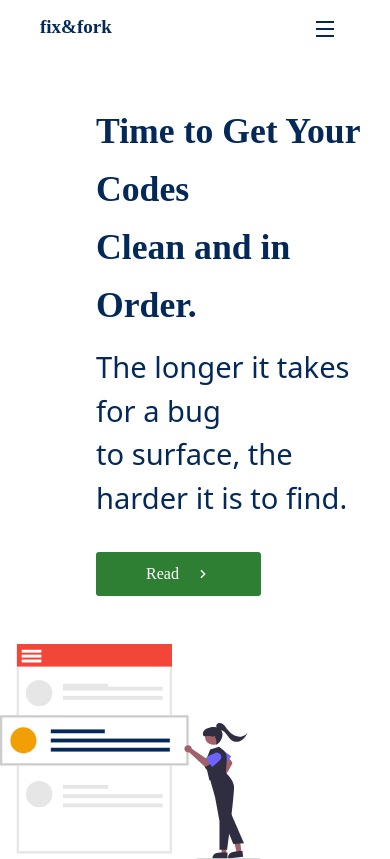
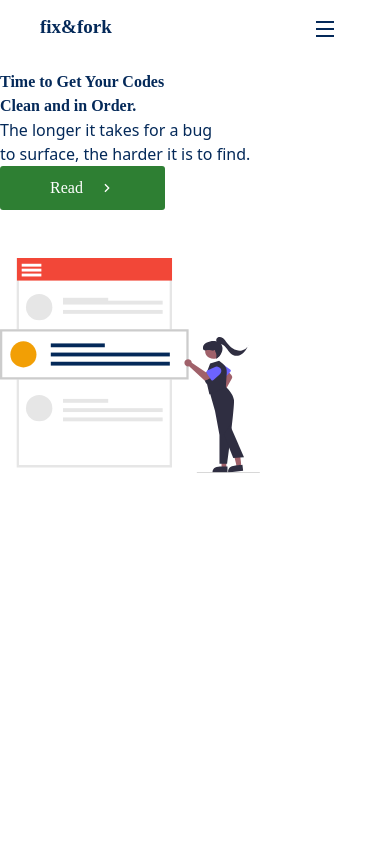
Before and after one commit to ntwari-egide/fix-fork-blogger, an Angular app: page / in a window 390 px wide. Built offline with nearby package versions, Linux system fonts and the light colour scheme.

Commit message:
added good responsive design to welcome page

```diff
--- a/src/app/welcome-page/welcome-page.component.css
+++ b/src/app/welcome-page/welcome-page.component.css
@@ -1,23 +1,17 @@
 .welcome-main-header{
     font-family: 'Manrope';
-    font-size: 223%;
     color: #042959;
-    margin-top: 11%;
-    line-height: 58px;
 }
 
 .welcome-desc-header{
-    font-size: 182%;
     font-weight: lighter;
     color: #042959;
-    margin-top: 4%;
 }
 
 .welcome-read-button{
     background: #2E7F33;
     color: white;
     padding: 10px 50px;
-    margin-top: 31px;
     border-radius: 3px;
     font-family: 'Manrope';
 }
--- a/src/app/welcome-page/welcome-page.component.html
+++ b/src/app/welcome-page/welcome-page.component.html
@@ -1,10 +1,10 @@
 <div>
     <home-navbar></home-navbar>
     <div class="grid md:grid-cols-2 lg:grid-cols-2 xl:grid-cols-2 2xl:grid-cols-2 sm:grid-cols-1">
-        <div class="pl-24">
-            <h1 class="welcome-main-header font-bold text-2xl">Time to Get Your Codes <br/>Clean and in Order.</h1>
-            <h3 class="welcome-desc-header">The longer it takes for a bug <br />to surface, the harder it is to find.</h3>
-            <button class="flex items-center welcome-read-button"><span>Read</span> <svg class="ml-4" xmlns="http://www.w3.org/2000/svg" viewBox="0 0 24 24" width="16" height="16"><path fill="none" d="M0 0h24v24H0z"/><path d="M13.172 12l-4.95-4.95 1.414-1.414L16 12l-6.364 6.364-1.414-1.414z" fill="rgba(255,255,255,1)"/></svg> </button>
+        <div class="md:pl-24">
+            <h1 class="text-base welcome-main-header  font-bold md:leading-10 md:text-4xl md:mt-24 sm:text-4xl sm:mt-4 sm:color-red">Time to Get Your Codes <br/>Clean and in Order.</h1>
+            <h3 class="welcome-desc-header md:text-3xl md:mt-8">The longer it takes for a bug <br />to surface, the harder it is to find.</h3>
+            <button class="flex items-center welcome-read-button md:mt-12"><span>Read</span> <svg class="ml-4" xmlns="http://www.w3.org/2000/svg" viewBox="0 0 24 24" width="16" height="16"><path fill="none" d="M0 0h24v24H0z"/><path d="M13.172 12l-4.95-4.95 1.414-1.414L16 12l-6.364 6.364-1.414-1.414z" fill="rgba(255,255,255,1)"/></svg> </button>
         </div>
         <div class="welcome-image">
             <img src="../../assets/welcome-icon.svg" class="w-2/3 mt-12"/>
```
